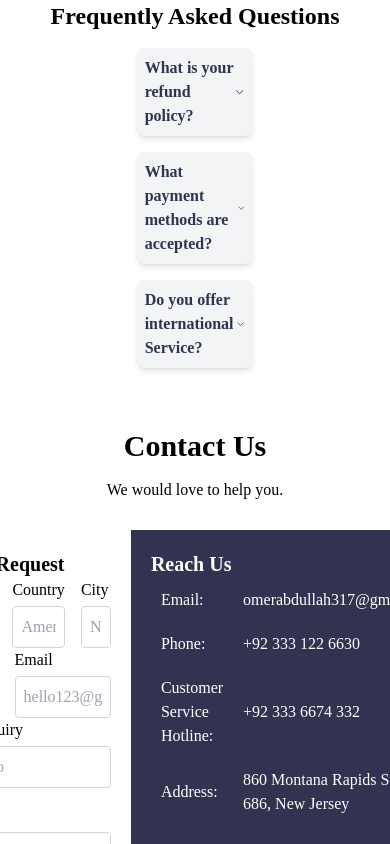
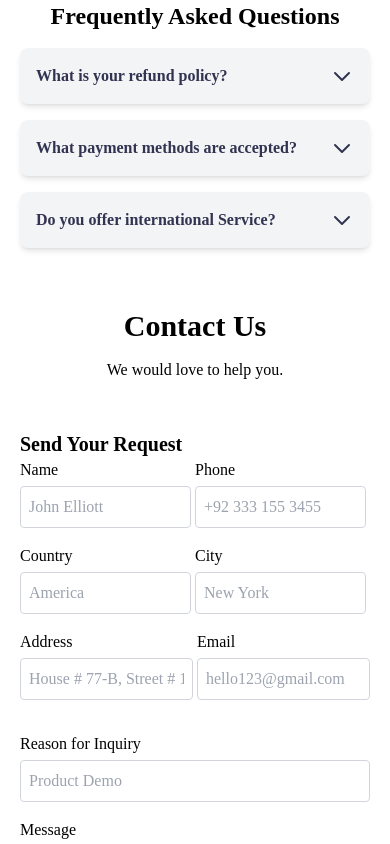
Before and after one commit to umerdai/Calorie-Tracker, a React (Create React App) app: page / in a window 390 px wide. Shown: the part 6520-7364 px from the top of the page. Built offline with nearby package versions, Linux system fonts and the light colour scheme.

Commit message:
debugging

```diff
--- a/src/components/Contactus.jsx
+++ b/src/components/Contactus.jsx
@@ -36,16 +36,14 @@ const Contactus = () => {
 
   return (
     <div data-aos="flip-left">
-      <h1 className="text-center m-10  font-bold text-3xl mb-3.5">
-        Contact Us
-      </h1>
+      <h1 className="text-center m-10 font-bold text-3xl mb-3.5">Contact Us</h1>
       <p className="text-center mb-7">We would love to help you.</p>
-      <div className="flex justify-center">
-        <div className="basis-2/5 p-5 ">
+      <div className="flex flex-wrap justify-center">
+        <div className="basis-full sm:basis-2/5 p-5">
           <h3 className="text-xl font-semibold">Send Your Request</h3>
           <form ref={form} onSubmit={sendEmail}>
-            <div className="flex justify-between space-x-4">
-              <div className="flex-1">
+            <div className="flex flex-wrap justify-between">
+              <div className="flex-1 min-w-[calc(50%-0.5rem)] mb-4 mr-1">
                 <label htmlFor="name">Name</label>
                 <input
                   type="text"
@@ -54,7 +52,7 @@ const Contactus = () => {
                   className="w-full p-2 border border-gray-300 rounded mt-1"
                 />
               </div>
-              <div className="flex-1">
+              <div className="flex-1 min-w-[calc(50%-0.5rem)] mb-4 mr-1">
                 <label htmlFor="phone">Phone</label>
                 <input
                   type="text"
@@ -63,37 +61,36 @@ const Contactus = () => {
                   className="w-full p-2 border border-gray-300 rounded mt-1"
                 />
               </div>
-
-              <div className="flex-1">
-                <label htmlFor="subject">Country</label>
+              <div className="flex-1 min-w-[calc(50%-0.5rem)] mb-4 mr-1">
+                <label htmlFor="country">Country</label>
                 <input
                   type="text"
                   placeholder="America"
-                  name="user_subject"
-                  className="w-full p-2 mr-3 border border-gray-300 rounded mt-1"
+                  name="user_country"
+                  className="w-full p-2 border border-gray-300 rounded mt-1"
                 />
               </div>
-              <div className="flex-1">
-                <label htmlFor="subject">City</label>
+              <div className="flex-1 min-w-[calc(50%-0.5rem)] mb-4 mr-1">
+                <label htmlFor="city">City</label>
                 <input
                   type="text"
                   placeholder="New York"
-                  name="user_subject"
-                  className="w-full p-2 mr-3 border border-gray-300 rounded mt-1"
+                  name="user_city"
+                  className="w-full p-2 border border-gray-300 rounded mt-1"
                 />
               </div>
             </div>
-            <div className="flex justify-between space-x-4">
-              <div className="flex-1">
-                <label htmlFor="email">Address</label>
+            <div className="flex flex-wrap justify-between">
+              <div className="flex-1 min-w-[calc(50%-0.5rem)] mb-4 mr-1">
+                <label htmlFor="address">Address</label>
                 <input
                   type="text"
                   placeholder="House # 77-B, Street # 123"
-                  name="user_email"
+                  name="user_address"
                   className="w-full p-2 border border-gray-300 rounded mt-1"
                 />
               </div>
-              <div className="flex-1">
+              <div className="flex-1 min-w-[calc(50%-0.5rem)] mb-4">
                 <label htmlFor="email">Email</label>
                 <input
                   type="email"
@@ -103,16 +100,14 @@ const Contactus = () => {
                 />
               </div>
             </div>
-            <div>
-              <div className="flex-1">
-                <label htmlFor="subject">Reason for Inquiry</label>
+            <div className="mt-4">
+              <label htmlFor="reason">Reason for Inquiry</label>
               <input
                 type="text"
                 placeholder="Product Demo"
-                  name="user_subject"
-                  className="w-full p-2 mr-3 border border-gray-300 rounded mt-1"
+                name="user_reason"
+                className="w-full p-2 border border-gray-300 rounded mt-1"
               />
-              </div>
             </div>
             <div className="mt-4">
               <label htmlFor="message">Message</label>
@@ -123,12 +118,12 @@ const Contactus = () => {
                 className="w-full p-2 border border-gray-300 rounded mt-1"
               />
             </div>
-            <StyledButton type="submit">Submit</StyledButton>
+            <StyledButton type="submit" className="mt-4">Submit</StyledButton>
           </form>
         </div>
-        <div style={{ background: "#323350" }} className="basis-1/4 p-5 mr-10 ">
+        <div style={{ background: "#323350" }} className="basis-full sm:basis-1/4 p-5 mt-4 sm:mt-0">
           <h3 className="text-xl font-semibold text-white">Reach Us</h3>
-          <table>
+          <table className="w-full">
             <tbody>
               <tr>
                 <TableData>Email:</TableData>
@@ -138,12 +133,13 @@ const Contactus = () => {
                 <TableData>Phone:</TableData>
                 <TableData>+92 333 122 6630</TableData>
               </tr>
+              <tr>
                 <TableData>Customer Service Hotline:</TableData>
                 <TableData>+92 333 6674 332</TableData>
+              </tr>
               <tr>
                 <TableData>Address:</TableData>
                 <TableData>860 Montana Rapids Suite 686, New Jersey</TableData>
-
               </tr>
             </tbody>
           </table>
--- a/src/components/FAQs.jsx
+++ b/src/components/FAQs.jsx
@@ -22,14 +22,14 @@ const FAQs = () => {
   return (
     <div className="p-5 overflow-x-hidden"> {/* Prevent horizontal overflow */}
       <h2 className="text-2xl font-bold mb-4 text-center pt-12">Frequently Asked Questions</h2>
-      <div data-aos="fade-left" className="flex flex-col space-y-4 align-middle items-center">
+      <div data-aos="fade-left" className="flex flex-col space-y-4 items-center">
         {questions.map((item, index) => (
-          <div key={index} className="bg-gray-100 p-2 rounded-lg shadow-md w-1/3">
+          <div key={index} className="bg-gray-100 p-4 rounded-lg shadow-md w-full max-w-lg"> {/* Use max-w-lg to limit the max width */}
             <Buttonstyle
               onClick={() => toggleAnswer(index)}
               className="flex justify-between items-center text-left font-semibold text-blue-600 hover:text-blue-800"
             >
-              <span className='bg-gray-100'>{item.question}</span>
+              <span>{item.question}</span>
               <svg
                 xmlns="http://www.w3.org/2000/svg"
                 className={`w-6 h-6 transition-transform ${openIndex === index ? 'rotate-180' : ''}`}
@@ -41,7 +41,7 @@ const FAQs = () => {
               </svg>
             </Buttonstyle>
             {openIndex === index && (
-              <p className="mt-2 bg-gray-100 text-gray-700">{item.answer}</p>
+              <p className="mt-2 text-gray-700">{item.answer}</p>
             )}
           </div>
         ))}
--- a/src/components/PackagesOffered.jsx
+++ b/src/components/PackagesOffered.jsx
@@ -1,5 +1,5 @@
-import React from 'react';
-import styled from 'styled-components';
+import React from "react";
+import styled from "styled-components";
 
 // Define a styled button component
 export const StyledButton = styled.button`
@@ -20,7 +20,7 @@ export const StyledButton = styled.button`
 
 const PackagesOffered = () => {
   return (
-    <div data-aos="fade-up" data-aos-anchor-placement="bottom-bottom" className='pt-8'>
+    <div data-aos="fade-up" className="pt-8">
       <h1 className="text-center text-3xl font-bold">Packages Offered</h1>
 
       <div className="flex justify-center pt-10">
@@ -35,9 +35,13 @@ const PackagesOffered = () => {
               <li>• Get summaries of your weekly progress.</li>
               <li>• Access to a library of basic workout routines.</li>
               <li>• Log and categorize your meals.</li>
-              <li>• Visualize your calorie intake and expenditure with charts.</li>
+              <li>
+                • Visualize your calorie intake and expenditure with charts.
+              </li>
               <li>• Get support through email.</li>
-              <li>• Access to a limited number of meal recipes and suggestions.</li>
+              <li>
+                • Access to a limited number of meal recipes and suggestions.
+              </li>
             </ul>
             <StyledButton>Select</StyledButton>
           </div>
@@ -50,7 +54,9 @@ const PackagesOffered = () => {
               <li>• Create and adjust meal plans based on your preferences.</li>
               <li>• More detailed monthly summaries of your progress.</li>
               <li>• Faster response times for support.</li>
-              <li>• Access to a broader range of meal recipes and suggestions.</li>
+              <li>
+                • Access to a broader range of meal recipes and suggestions.
+              </li>
               <li>• Sync data with fitness trackers and smartwatches.</li>
               <li>• Participate in exclusive fitness challenges.</li>
             </ul>
@@ -61,12 +67,16 @@ const PackagesOffered = () => {
             <h2 className="text-xl font-bold mb-2">Annual Plan</h2>
             <p>Price: $89.99 (~$7.50/month)</p>
             <ul className="flex-grow">
-              <li>• Access to an extensive library of recipes and meal ideas.</li>
+              <li>
+                • Access to an extensive library of recipes and meal ideas.
+              </li>
               <li>• One-on-one sessions with a fitness coach (virtual).</li>
               <li>• Access to webinars and workshops on nutrition.</li>
               <li>• Set and adjust long-term fitness goals.</li>
               <li>• Enjoy an ad-free user experience.</li>
-              <li>• In-depth analysis of your calorie tracking and progress.</li>
+              <li>
+                • In-depth analysis of your calorie tracking and progress.
+              </li>
               <li>• Around-the-clock support with priority service.</li>
             </ul>
             <StyledButton>Select</StyledButton>
```
Lines whose indentation alone changed are shown as unchanged.
